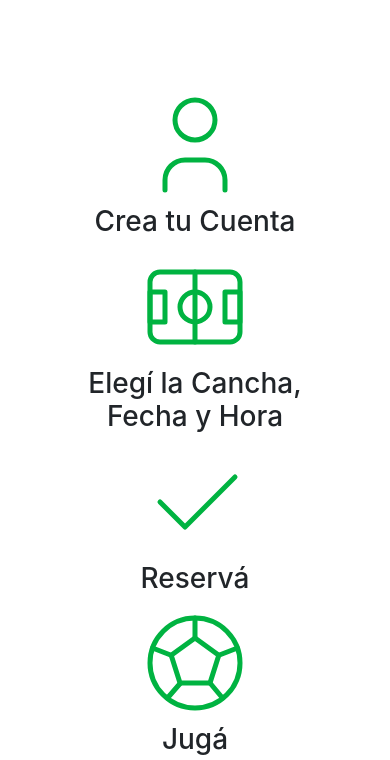
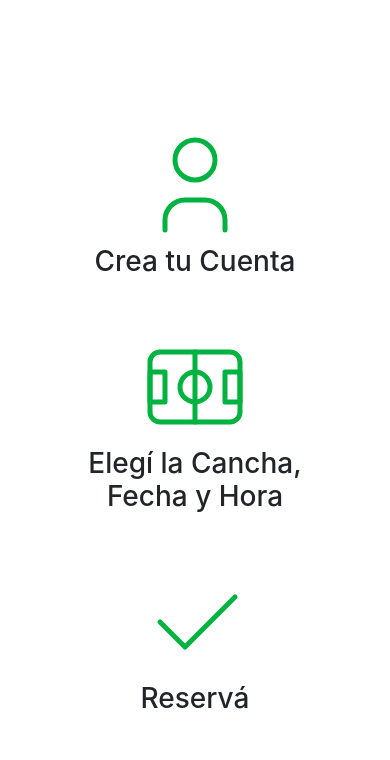
Before and after one commit to pMrtnz/iCancha, a website: page index.html in a window 390 px wide. Shown: the part 1142-1902 px from the top of the page. Drawn offline with nearby package versions, Linux system fonts and the light colour scheme.

Commit message:
mod index

```diff
--- a/assets/scss/style.scss
+++ b/assets/scss/style.scss
@@ -77,6 +77,9 @@ html{
       .navbar-expand-lg .navbar-nav .nav-link{
         padding: 12px 0 12px 0;
       }
+      .mod__pasos{
+        margin-top: 2.5rem;
+      }
       .h1__explora {
         margin-bottom: 4rem;
       }
@@ -99,6 +102,6 @@ html{
     max-width: 320px;
   }
 }
-  .card-img-top{
+    .card-img-top{
     height: 430px;
   }
--- a/index.html
+++ b/index.html
@@ -64,7 +64,7 @@
       </div>
 
       <div class="row text-center mt-5 d-flex" data-aos="zoom-out">
-        <div class="col-lg-3 col-sm-6">
+        <div class="col-lg-3 col-sm-6 mod__pasos">
           <svg xmlns="http://www.w3.org/2000/svg" class="icon icon-tabler icon-tabler-user icons__anim" width="120" height="120" viewBox="0 0 24 24" stroke-width="1" stroke="#00b341" fill="none" stroke-linecap="round" stroke-linejoin="round">
               <path stroke="none" d="M0 0h24v24H0z" fill="none"/>
               <circle cx="12" cy="7" r="4" />
@@ -73,7 +73,7 @@
 
           <h3>Crea tu Cuenta</h3>
         </div>
-        <div class="col-lg-3 col-sm-6">
+        <div class="col-lg-3 col-sm-6 mod__pasos">
           <svg xmlns="http://www.w3.org/2000/svg" class="icon icon-tabler icon-tabler-soccer-field icons__anim" width="120" height="120" viewBox="0 0 24 24" stroke-width="1" stroke="#00b341" fill="none" stroke-linecap="round" stroke-linejoin="round">
             <path stroke="none" d="M0 0h24v24H0z" fill="none"/>
             <circle cx="12" cy="12" r="3" />
@@ -84,7 +84,7 @@
           </svg>
           <h3>Elegí la Cancha,<br> Fecha y Hora</h3>
         </div>
-        <div class="col-lg-3 col-sm-6">
+        <div class="col-lg-3 col-sm-6 mod__pasos">
           <svg xmlns="http://www.w3.org/2000/svg" class="icon icon-tabler icon-tabler-check icons__anim" width="120" height="120" viewBox="0 0 24 24" stroke-width="1" stroke="#00b341" fill="none" stroke-linecap="round" stroke-linejoin="round">
             <path stroke="none" d="M0 0h24v24H0z" fill="none"/>
             <path d="M5 12l5 5l10 -10" />
@@ -92,7 +92,7 @@
 
           <h3>Reservá</h3>
         </div>
-        <div class="col-lg-3 col-sm-6">
+        <div class="col-lg-3 col-sm-6 mod__pasos">
           <svg xmlns="http://www.w3.org/2000/svg" class="icon icon-tabler icon-tabler-ball-football icons__anim" width="120" height="120" viewBox="0 0 24 24" stroke-width="1" stroke="#00b341" fill="none" stroke-linecap="round" stroke-linejoin="round">
             <path stroke="none" d="M0 0h24v24H0z" fill="none"/>
             <circle cx="12" cy="12" r="9" />
```
Also changed, not shown: assets/css/styles.css.
